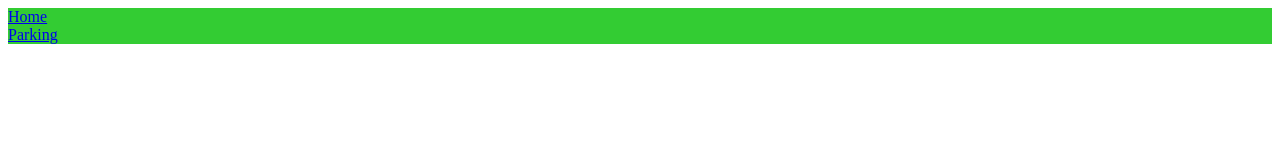
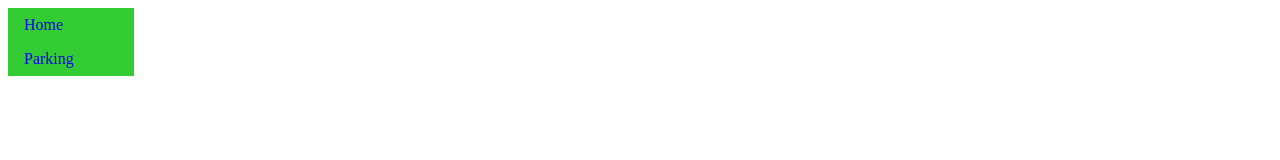
Before and after one commit to kalanimangin/CACS2.github.io, a plain HTML site: page pages/home.html in a window 1280 px wide. Drawn offline with Linux system fonts and the light colour scheme.

Commit message:
update nav bar styles

```diff
--- a/css/nav-bar.css
+++ b/css/nav-bar.css
@@ -2,16 +2,20 @@ ul {
   list-style-type: none;
   margin: 0;
   padding: 0;
+  width: 10%;
   background-color: #33cc33;
 }
 
 a {
   display: block; /*makes whole link area clickable and specify width, padding, margin...*/
   width: 60px;
+  padding: 8px 16px;
+  text-decoration: none;
 }
 
 a:hover {
-  color: white;
+  background-color: white;
+  color: #33cc33;
 }
 
 a:active {
```
